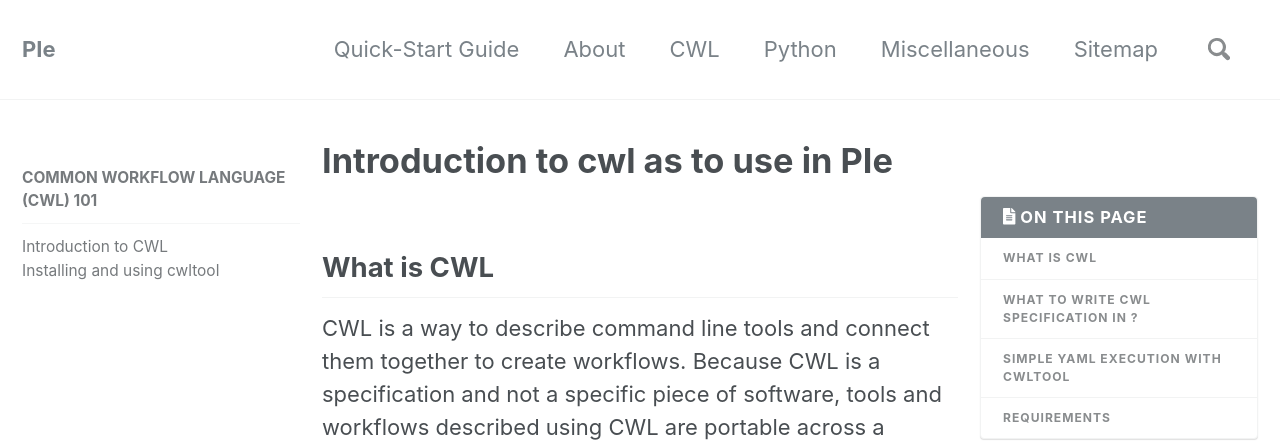
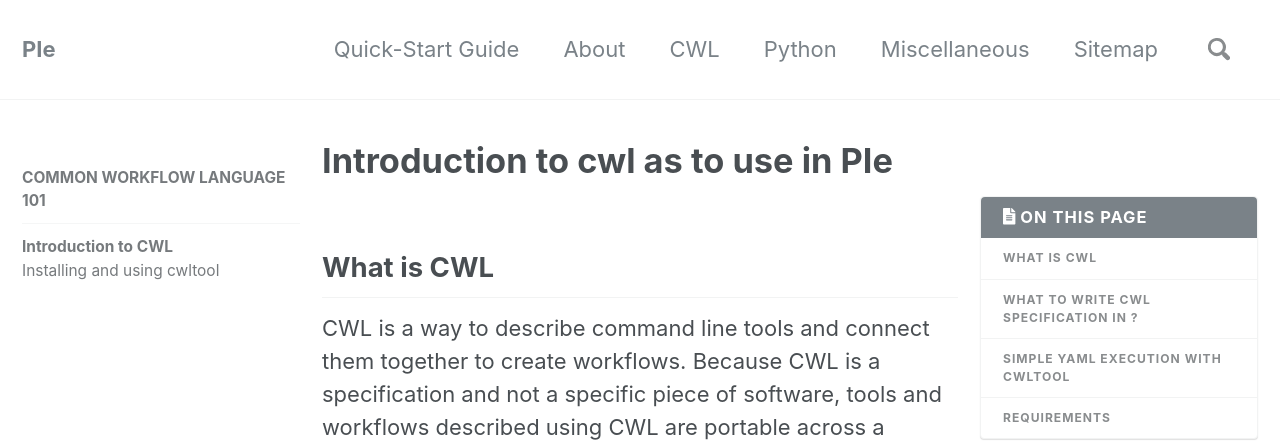
Before and after one commit to rhshah/PIe, a Jekyll site: the page built from docs/_cwl/01-Introduction-to-cwl.md, in a window 1280 px wide. Shown: the top 442 px of the page. Built offline with Jekyll 4.4.1, drawn with Linux system fonts in a browser that asks for light colours; nearby versions of some CDN libraries; some of the changed lines change nothing that is shown.

Commit message:
Modify navigation

```diff
--- a/docs/_data/navigation.yml
+++ b/docs/_data/navigation.yml
@@ -26,12 +26,12 @@ docs:
         url: /docs/anaconda
 
 cwl:
-  - title: Common Workflow Language (CWL) 101
+  - title: Common Workflow Language 101
     children:
       - title: "Introduction to CWL"
-        url: /docs/intro-to-cwl/
+        url: /cwl/intro-to-cwl/
       - title: "Installing and using cwltool"
-        url: /docs/intro-to-cwltool/
+        url: /cwl/intro-to-cwltool/
 
   # sidebar navigation list sample
 sidebar-sample:
```
